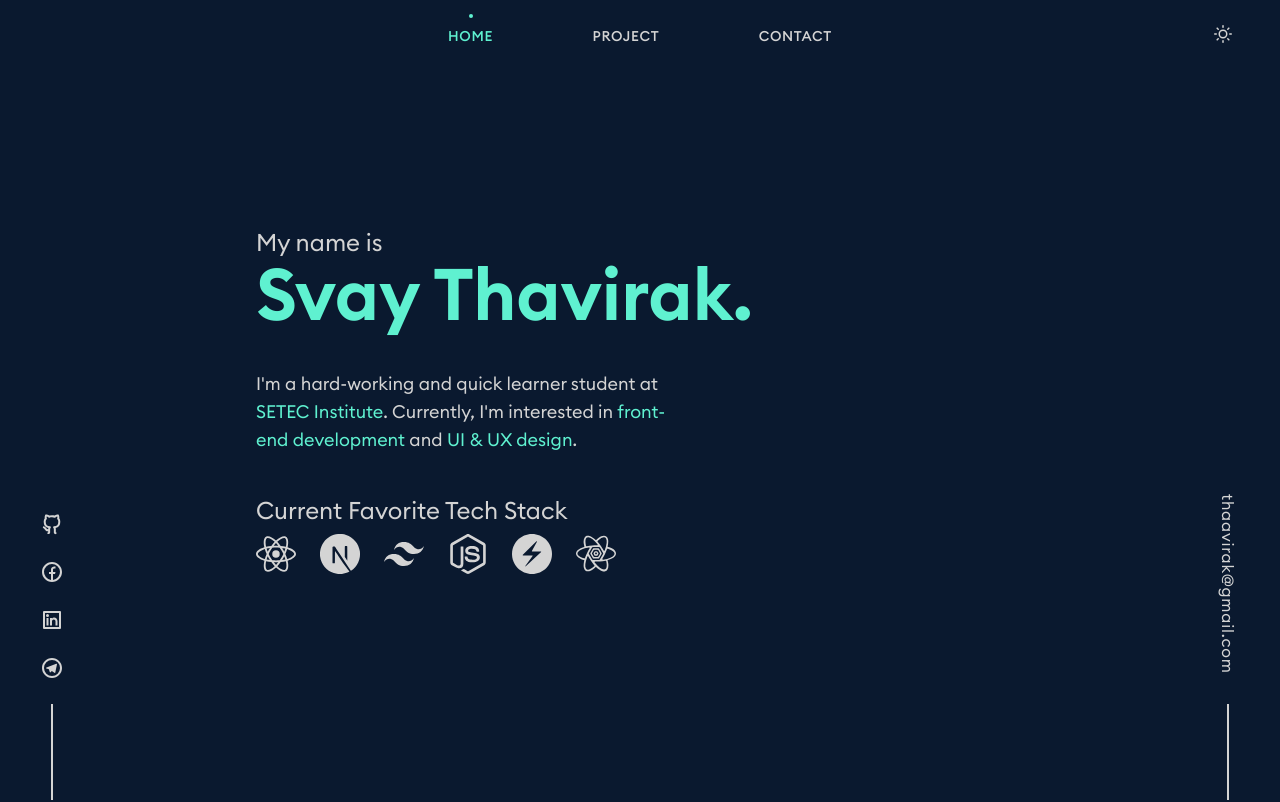
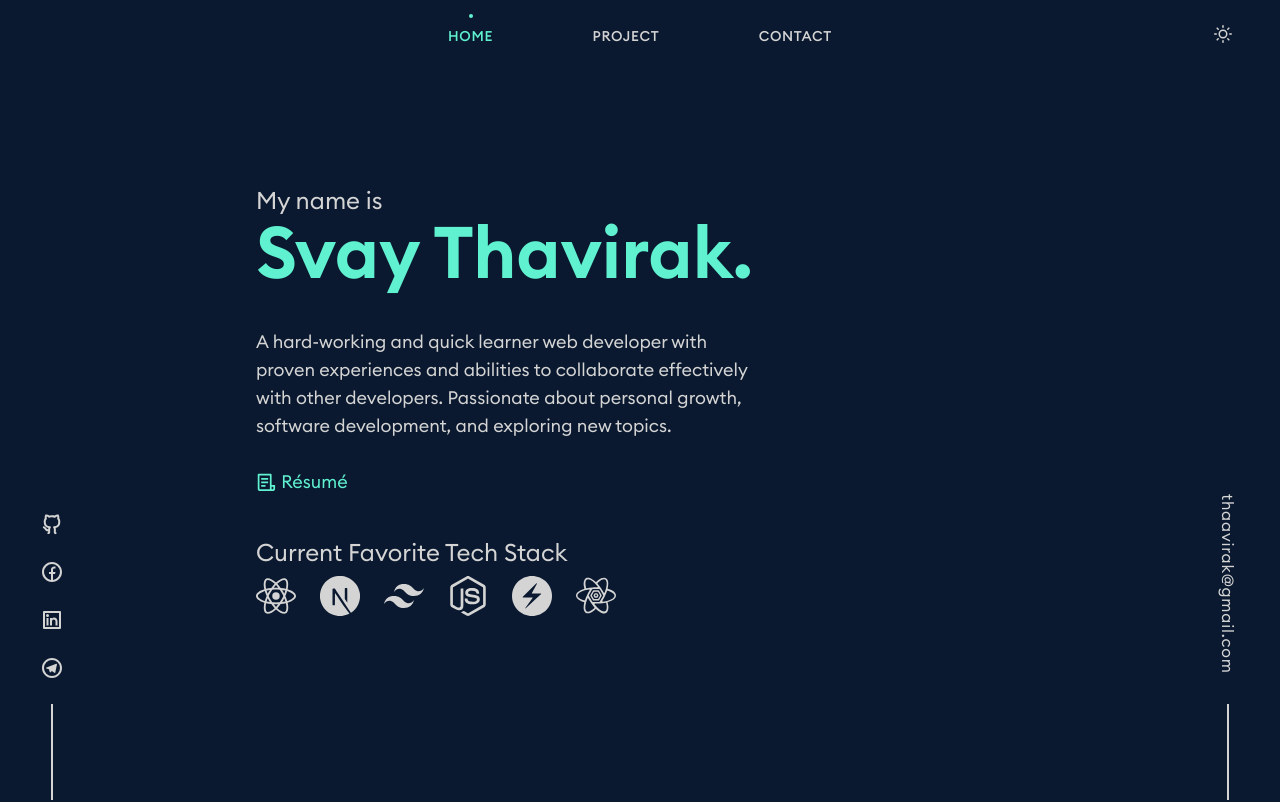
Before and after one commit to thavirak-svay/portfolio, a Next.js app: page / in a window 1280 px wide. Shown: the top 802 px of the page. Built offline with nearby package versions, Linux system fonts and the light colour scheme.

Commit message:
[IMP] Update Resume URL

```diff
--- a/data/index.js
+++ b/data/index.js
@@ -1,6 +1,20 @@
-import CustomLink from "@/components/CustomLink";
-import { SiSpringboot, SiReact, SiRedux, SiBootstrap, SiNextdotjs, SiTailwindcss, SiNodedotjs } from "react-icons/si";
-import { RiGithubLine, RiFacebookCircleLine, RiTelegramLine, RiLinkedinBoxLine } from "react-icons/ri";
+import CustomLink from '@/components/CustomLink';
+import {
+  SiSpringboot,
+  SiReact,
+  SiRedux,
+  SiBootstrap,
+  SiNextdotjs,
+  SiTailwindcss,
+  SiNodedotjs,
+} from 'react-icons/si';
+import {
+  RiGithubLine,
+  RiFacebookCircleLine,
+  RiTelegramLine,
+  RiLinkedinBoxLine,
+  RiFileList3Line,
+} from 'react-icons/ri';
 
 const ReactQueryIcon = (
   <svg className="custom-svg" viewBox="0 0 24 22">
@@ -26,27 +40,28 @@ const ChakraUIIcon = (
     />
   </svg>
 );
-export const defaultTheme = "dark";
-export const email = "thaavirak@gmail.com";
-export const cvUrl = "https://drive.google.com/file/d/1iVBQw_kTMaBtgvhgOfhpBIUkkLGbRmub/view?usp=sharing";
+export const defaultTheme = 'dark';
+export const email = 'thaavirak@gmail.com';
+export const cvUrl =
+  'https://drive.google.com/file/d/1WJplJQ1Oa6bXGaYJzaaFJn7hmTOHLAuF/view?usp=sharing';
 
 export const menu = [
   {
-		id: "home",
-		name: "Home",
+    id: 'home',
+    name: 'Home',
   },
   {
-		id: "project",
-		name: "Project",
+    id: 'project',
+    name: 'Project',
   },
   {
-		id: "contact",
-		name: "contact",
+    id: 'contact',
+    name: 'contact',
   },
 ];
 
 export const greeting = [
-	() => "My name is",
+  () => 'My name is',
   () => (
     <>
       <CustomLink name="Svay Thavirak." />
@@ -54,8 +69,17 @@ export const greeting = [
   ),
   () => (
     <>
-			I&apos;m a hard-working and quick learner student at <CustomLink href="https://www.setecu.com/" name="SETEC&nbsp;Institute" />. Currently, I&apos;m interested in{" "}
-			<CustomLink name="front-end&nbsp;development" /> and <CustomLink name="UI&nbsp;&&nbsp;UX&nbsp;design" />.
+      <p>
+        A hard-working and quick learner web developer with proven experiences and abilities to
+        collaborate effectively with other developers. Passionate about personal growth, software
+        development, and exploring new topics.
+      </p>
+      <br />
+      <div className="flex items-center">
+        <RiFileList3Line className="text-blue-700 dark:text-cyan-500" size="1.3rem" />
+        &nbsp;
+        <CustomLink name="Résumé" href={cvUrl} />
+      </div>
     </>
   ),
 ];
@@ -63,19 +87,19 @@ export const greeting = [
 export const socialMedia = [
   {
     icon: <RiGithubLine size="1.5rem" />,
-		href: "https://github.com/ThavirakSvay",
+    href: 'https://github.com/ThavirakSvay',
   },
   {
     icon: <RiFacebookCircleLine size="1.5rem" />,
-		href: "https://www.facebook.com/thaavirak",
+    href: 'https://www.facebook.com/thaavirak',
   },
   {
     icon: <RiLinkedinBoxLine size="1.5rem" />,
-		href: "https://www.linkedin.com/in/thavirak-svay/",
+    href: 'https://www.linkedin.com/in/thavirak-svay/',
   },
   {
     icon: <RiTelegramLine size="1.5rem" />,
-		href: "https://t.me/thaa_virak",
+    href: 'https://t.me/thaa_virak',
   },
 ];
 
@@ -83,7 +107,8 @@ export const favoriteTechStacks = {
   react: [
     () => (
       <p>
-				<CustomLink href="https://reactjs.org" name="Create React App" />, where I started my front-end development journey, great for building an authenticated website.
+        <CustomLink href="https://reactjs.org" name="Create React App" />, where I started my
+        front-end development journey, great for building an authenticated website.
       </p>
     ),
     () => <SiReact className="w-full h-full" />,
@@ -91,8 +116,8 @@ export const favoriteTechStacks = {
   nextjs: [
     () => (
       <p>
-				<CustomLink href="https://nextjs.org" name="Next.js" />, I really enjoy learning Next.js because of its cool features such as static site generation, dynamic paths and api
-				route.
+        <CustomLink href="https://nextjs.org" name="Next.js" />, I really enjoy learning Next.js
+        because of its cool features such as static site generation, dynamic paths and api route.
       </p>
     ),
     () => <SiNextdotjs className="w-full h-full" />,
@@ -100,7 +125,8 @@ export const favoriteTechStacks = {
   tailwindcss: [
     () => (
       <p>
-				<CustomLink href="https://tailwindcss.com" name="Tailwind CSS" />, an utility-first CSS framework is such a breeze to work with, the more I use it the more I like it.
+        <CustomLink href="https://tailwindcss.com" name="Tailwind CSS" />, an utility-first CSS
+        framework is such a breeze to work with, the more I use it the more I like it.
       </p>
     ),
     () => <SiTailwindcss className="w-full h-full" />,
@@ -108,7 +134,8 @@ export const favoriteTechStacks = {
   nodejs: [
     () => (
       <p>
-				<CustomLink href="https://nodejs.org" name="Node.js" />, simple but powerful backend language so you don&apos;t need to learn another language.
+        <CustomLink href="https://nodejs.org" name="Node.js" />, simple but powerful backend
+        language so you don&apos;t need to learn another language.
       </p>
     ),
     () => <SiNodedotjs className="w-full h-full" />,
@@ -116,8 +143,9 @@ export const favoriteTechStacks = {
   chakraui: [
     () => (
       <p>
-				<CustomLink href="https://chakra-ui.com" name="Chakra UI" />, a ready-to-use component library, comes with all the styling benefits of Tailwind CSS that will give you an
-				ability to build a beautiful website at fast pace.
+        <CustomLink href="https://chakra-ui.com" name="Chakra UI" />, a ready-to-use component
+        library, comes with all the styling benefits of Tailwind CSS that will give you an ability
+        to build a beautiful website at fast pace.
       </p>
     ),
     () => ChakraUIIcon,
@@ -125,8 +153,10 @@ export const favoriteTechStacks = {
   reactquery: [
     () => (
       <p>
-				<CustomLink href="https://react-query.tanstack.com" name="React Query" /> from the author <CustomLink href="https://github.com/tannerlinsley" name="tannerlinsley" />, great
-				react hooks for data fetching and caching, the revalidate on focus is unreal. <CustomLink href="https://swr.vercel.app" name="SWR" /> is also a great alternative to this.
+        <CustomLink href="https://react-query.tanstack.com" name="React Query" /> from the author{' '}
+        <CustomLink href="https://github.com/tannerlinsley" name="tannerlinsley" />, great react
+        hooks for data fetching and caching, the revalidate on focus is unreal.{' '}
+        <CustomLink href="https://swr.vercel.app" name="SWR" /> is also a great alternative to this.
       </p>
     ),
     () => ReactQueryIcon,
@@ -135,56 +165,59 @@ export const favoriteTechStacks = {
 
 export const projects = [
   {
-		title: "Payroll Management System",
+    title: 'Payroll Management System',
     description:
       "A web app for managing employees data for enterprise companies. Add and modify employees' information, payslips, deposit & withdrawal funds, mistakes & achievements and leave requests. Print and exports reports & summaries related to payroll, employee, funding, and more.",
-		imageSrc: require("@/public/a.png"),
+    imageSrc: require('@/public/a.png'),
     tectStacks: [
       {
-				name: "Create React App",
+        name: 'Create React App',
         icon: <SiReact className="w-full h-full" />,
       },
       {
-				name: "Redux Thunk",
+        name: 'Redux Thunk',
         icon: <SiRedux className="w-full h-full" />,
       },
       {
-				name: "React Bootstrap",
+        name: 'React Bootstrap',
         icon: <SiBootstrap className="w-full h-full" />,
       },
       {
-				name: "Spring Boot",
+        name: 'Spring Boot',
         icon: <SiSpringboot className="w-full h-full" />,
       },
     ],
     challenge:
-			"Build tables that contain large datasets and require cells to be editable. Simply putting all the data from API into a react table library is not enough because tables become lagging as users typing and big chunks of data pile up.",
-		solution: "I built a custom table component that is capable of performing calculations vertically and horizontally using JavaScript DOM. Since it does not use React's virtual DOM, we can avoid frequent re-rendering and significantly improve performance.",
+      'Build tables that contain large datasets and require cells to be editable. Simply putting all the data from API into a react table library is not enough because tables become lagging as users typing and big chunks of data pile up.',
+    solution:
+      "I built a custom table component that is capable of performing calculations vertically and horizontally using JavaScript DOM. Since it does not use React's virtual DOM, we can avoid frequent re-rendering and significantly improve performance.",
   },
   {
-		title: "GPS Tracking System",
+    title: 'GPS Tracking System',
     description:
-			"A web app for monitoring GPS devices. Receive real-time updates of location, speed, altitude, etc. Draw zone areas and assign devices directly on the map. Pinpoint the exact location and alert the screen and Telegram whenever the device is out of the zone.",
-		imageSrc: require("@/public/b.png"),
+      'A web app for monitoring GPS devices. Receive real-time updates of location, speed, altitude, etc. Draw zone areas and assign devices directly on the map. Pinpoint the exact location and alert the screen and Telegram whenever the device is out of the zone.',
+    imageSrc: require('@/public/b.png'),
     tectStacks: [
       {
-				name: "Create React App",
+        name: 'Create React App',
         icon: <SiReact className="w-full h-full" />,
       },
       {
-				name: "Chakra UI",
+        name: 'Chakra UI',
         icon: ChakraUIIcon,
       },
       {
-				name: "React Query",
+        name: 'React Query',
         icon: ReactQueryIcon,
       },
       {
-				name: "Spring Boot",
+        name: 'Spring Boot',
         icon: <SiSpringboot className="w-full h-full" />,
       },
     ],
-		challenge: "Opting out of Redux, means there is no longer a global state in our React App to consume data from WebSockets.",
-		solution: "Thanks to React Query, we can easily modify the cached data and broadcast new data across the app without having to re-fetch queries.",
+    challenge:
+      'Opting out of Redux, means there is no longer a global state in our React App to consume data from WebSockets.',
+    solution:
+      'Thanks to React Query, we can easily modify the cached data and broadcast new data across the app without having to re-fetch queries.',
   },
 ];
--- a/package.json
+++ b/package.json
@@ -12,7 +12,7 @@
     "@headlessui/react": "^1.4.1",
     "@tippyjs/react": "^4.2.5",
     "framer-motion": "^4.1.17",
-		"next": "11.1.2",
+    "next": "12.1.5",
     "next-themes": "^0.0.15",
     "react": "17.0.2",
     "react-dom": "17.0.2",
```
Also changed, not shown: 1 other file (tests, documents, lock files or other folders). Lines whose indentation alone changed are shown as unchanged.
